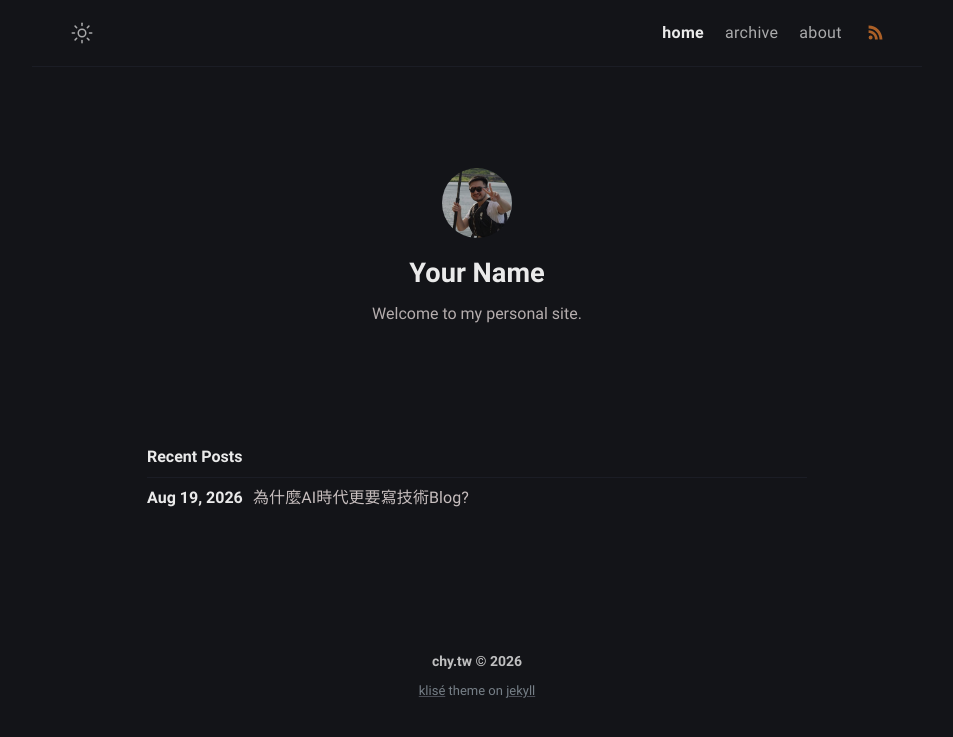
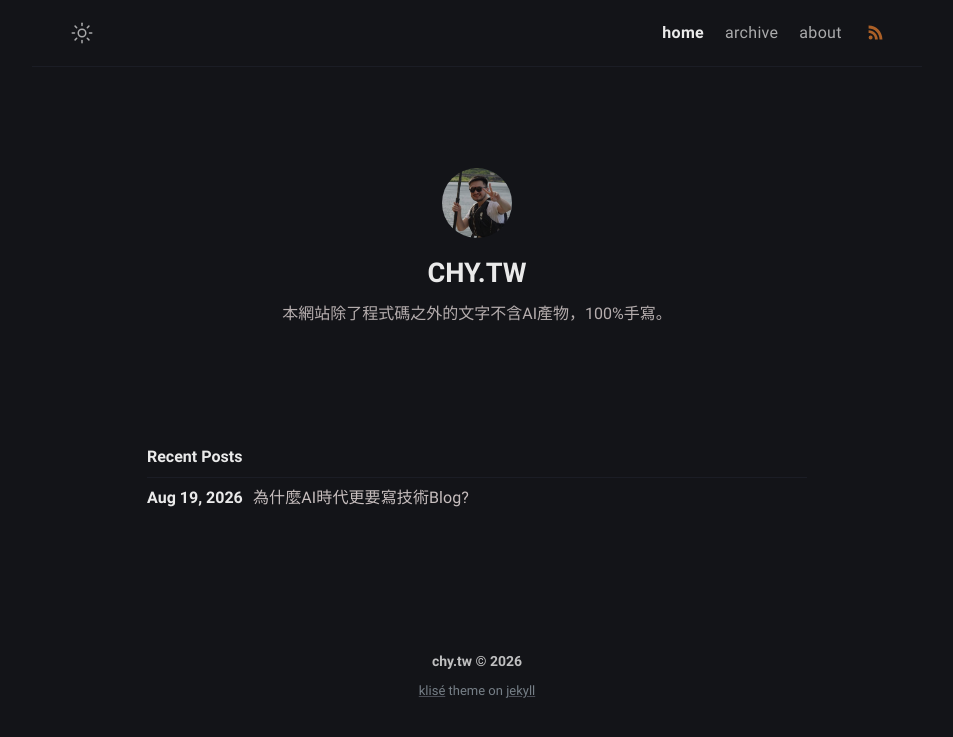
Before and after one commit to b9932028-ui/chy.tw, a Jekyll site: the page built from index.md, in a window 1280 px wide. Shown: the top 737 px of the page, without its empty margins (163-1116 px from the left). Built offline with Jekyll 4.4.1, drawn with Linux system fonts in a browser that asks for light colours.

Commit message:
Personalize site config

```diff
--- a/_config.yml
+++ b/_config.yml
@@ -10,14 +10,14 @@ mode: dark # default theme "dark" | "light"
 
 # Profile settings
 author:
-  name: Your Name # author name
+  name: CHY.TW # author name
   bio: >- # tell to the world
-    Welcome to my personal site.
+    本網站除了程式碼之外的文字不含AI產物，100%手寫。
   username: your_username # general username
-  github: your_github_username # github username
+  github: b9932028-ui # github username
   twitter: # twitter username
   facebook: # facebook username
-  email: your-email@email.com # email adress
+  email: b9932028@gmail.com # email adress
   avatar: /assets/img/avatar.jpg # change with your own avatar
 
 # URL settings
```
